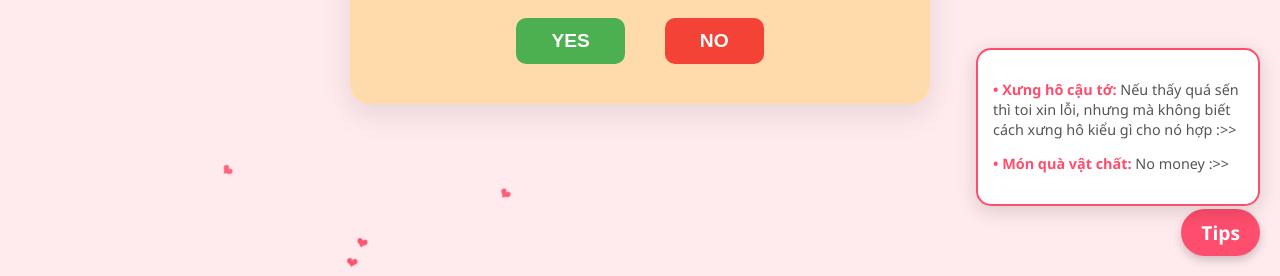
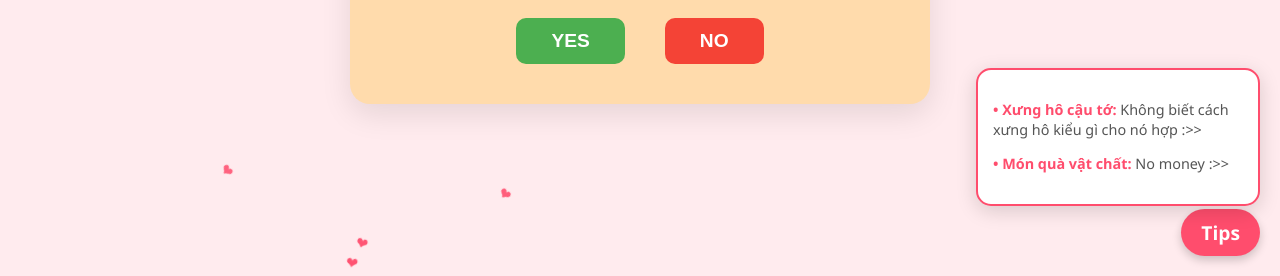
Before and after one commit to nguyentheminhdz251-sys/to-ngdiep, a plain HTML site: page index.html in a window 1280 px wide. Both pictures are taken after a click on the button "Tips". Shown: the part 524-800 px from the top of the page. Drawn offline with Linux system fonts and the light colour scheme.

Commit message:
cach xung ho trong tips

```diff
--- a/index.html
+++ b/index.html
@@ -154,7 +154,7 @@
 
     <button class="tips-btn" onclick="toggleTips()">Tips</button>
     <div class="tips-panel" id="tips-panel">
-        <p><b>• Xưng hô cậu tớ:</b> Nếu thấy quá sến thì toi xin lỗi, nhưng mà không biết cách xưng hô kiểu gì cho nó hợp :>></p>
+        <p><b>• Xưng hô cậu tớ:</b> Không biết cách xưng hô kiểu gì cho nó hợp :>></p>
         <p><b>• Món quà vật chất:</b> No money :>></p>
     </div>
 
```
